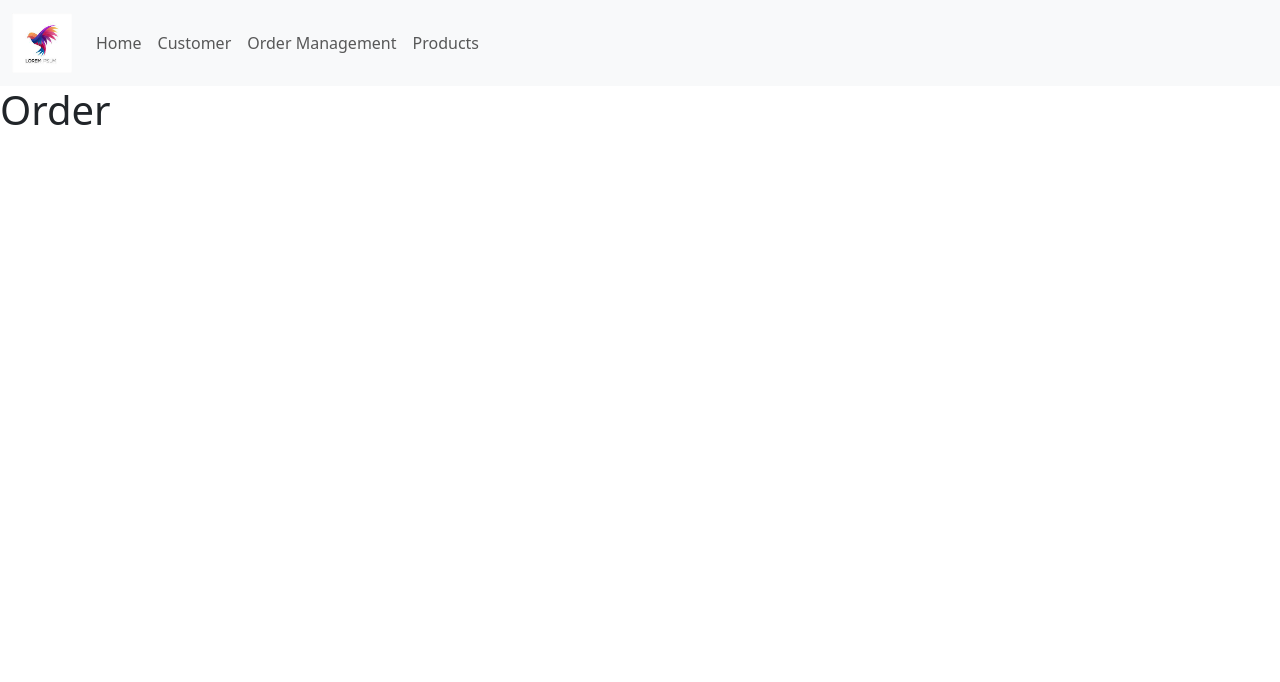
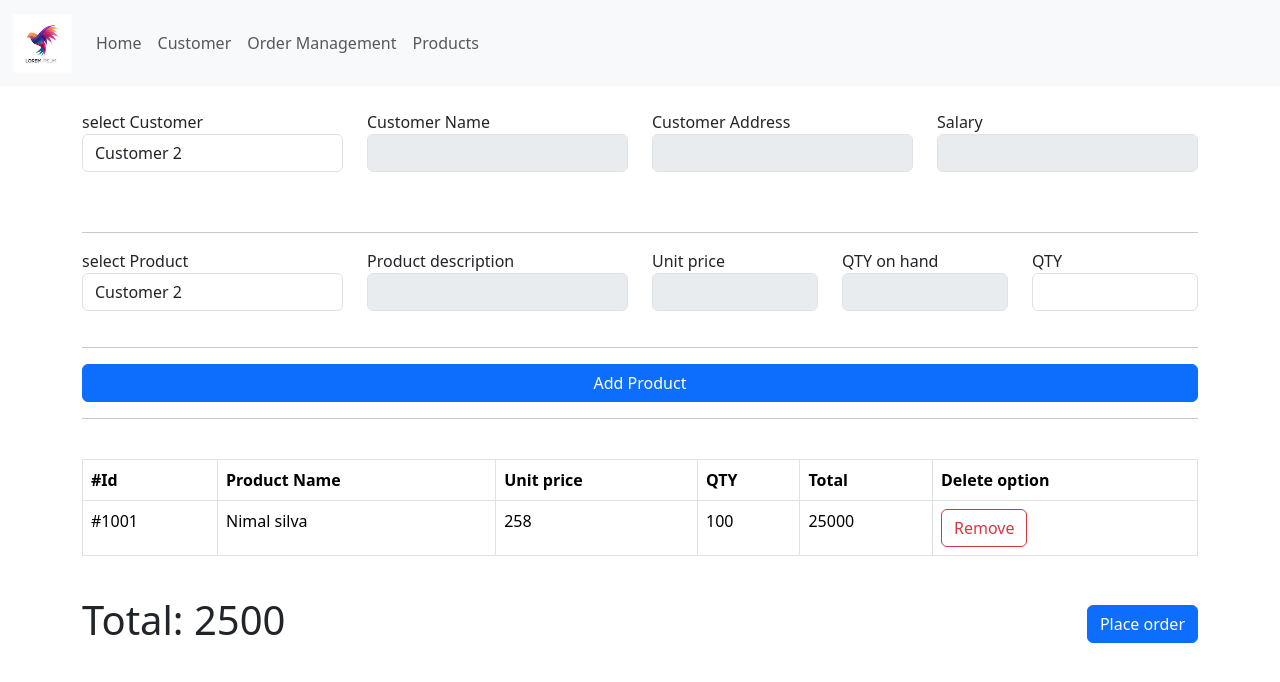
Before and after one commit to Faslanrizni/react-pos-front, a React (Vite) app: page /orders in a window 1280 px wide. Shown: the top 682 px of the page. Built offline with nearby package versions, Linux system fonts and the light colour scheme.

Commit message:
Order management page ui updated

```diff
--- a/src/components/Order.tsx
+++ b/src/components/Order.tsx
@@ -1,4 +1,150 @@
+import React from "react";
+
 function Order() {
-    return <h1>Order</h1>
+    const style:React.CSSProperties={
+        marginBottom:'20px'
+    }
+    const bottomContextStyle:React.CSSProperties={
+        width:'100%',
+        display:'flex',
+        alignItems:"center",
+        justifyContent:'space-between'
+    }
+    return (
+        <>
+            <br/>
+
+            <div className="container">
+                <div className="row">
+                    <div className="col-12 col-sm-6 col-md-3" style={style}>
+                        <div className="form-group">
+                            <label htmlFor="customerName">select Customer</label>
+                            <select  id="customer" className={'form-control'}>
+                                <option value="choose" disabled  defaultValue={'choose'}>choose</option>
+                                <option value="#">Customer 2</option>
+                                <option value="#">Customer 3</option>
+                            </select>
+                        </div>
+                    </div>
+                    <div className="col-12 col-sm-6 col-md-3" style={style}>
+                        <div className="form-group">
+                            <label htmlFor="name">Customer Name</label>
+                            <input type="text" disabled className={'form-control'} id={'name'}/>
+                        </div>
+
+                    </div>
+                    <div className="col-12 col-sm-6 col-md-3" style={style}>
+                        <div className="form-group">
+                            <label htmlFor="address">Customer Address</label>
+                            <input type="text" disabled className={'form-control'} id={'address'}/>
+                        </div>
+
+                    </div>
+                    <div className="col-12 col-sm-6 col-md-3" style={style}>
+                        <div className="form-group">
+                            <label htmlFor="address">Salary</label>
+                            <input type="number" disabled className={'form-control'} id={'salary'}/>
+                        </div>
+                    </div>
+                </div>
+                <br/>
+                <hr/>
+                <div className="row">
+                    <div className="col-12 col-sm-6 col-md-3" style={style}>
+                        <div className="form-group">
+                            <label htmlFor="customerName">select Product</label>
+                            <select  id="product" className={'form-control'}>
+                                <option value="choose" disabled  defaultValue={'choose'}>choose</option>
+                                <option value="#">Customer 2</option>
+                                <option value="#">Customer 3</option>
+                            </select>
+                        </div>
+                    </div>
+                    <div className="col-12 col-sm-6 col-md-3" style={style}>
+                        <div className="form-group">
+                            <label htmlFor="description">Product description</label>
+                            <input type="text" disabled className={'form-control'} id={'description'}/>
+                        </div>
+
+                    </div>
+                    <div className="col-12 col-sm-6 col-md-2" style={style}>
+                        <div className="form-group">
+                            <label htmlFor="price">Unit price</label>
+                            <input type="number" disabled className={'form-control'} id={'price'}/>
+                        </div>
+
+                    </div>
+                    <div className="col-12 col-sm-6 col-md-2" style={style}>
+                        <div className="form-group">
+                            <label htmlFor="qtyOnHand">QTY on hand</label>
+                            <input type="number" disabled className={'form-control'} id={'qtyOnHand'}/>
+                        </div>
+
+                    </div>
+                    <div className="col-12 col-sm-6 col-md-2" style={style}>
+                        <div className="form-group">
+                            <label htmlFor="qty">QTY</label>
+                            <input type="number" className={'form-control'} id={'qty'}/>
+                        </div>
+
+                    </div>
+
+                </div>
+                <hr/>
+
+                <div className="row">
+                    <div className="col-12 ">
+                        <button className={'btn btn-primary col-12'}>Add Product</button>
+                    </div>
+                </div>
+                <hr/>
+
+                <br/>
+                <div className="row">
+                    <div className="col-12">
+                        <table className={'table table-hover table-bordered'}>
+                            <thead>
+                            <tr>
+                                <th>#Id</th>
+                                <th>Product Name</th>
+                                <th>Unit price</th>
+                                <th>QTY</th>
+                                <th>Total</th>
+                                <th>Delete option</th>
+                            </tr>
+                            </thead>
+                            <tbody>
+                            <tr>
+                                <td>#1001</td>
+                                <td>Nimal silva</td>
+                                <td>258</td>
+                                <td>100</td>
+                                <td>25000</td>
+                                <td>
+                                    <button className={'btn btn-outline-danger bnt-sm'}>Remove</button>
+                                </td>
+
+                            </tr>
+
+                            </tbody>
+
+                        </table>
+
+                        <br/>
+
+                        <div className="bottom-context" style={bottomContextStyle}>
+                            <div className="total-outer">
+                                <h1>Total: 2500</h1>
+                            </div>
+                            <div className="place-order">
+                                <button className={'btn btn-primary'}>Place order</button>
+                            </div>
+
+                        </div>
+                    </div>
+                </div>
+            </div>
+        </>
+    )
 }
 export default Order;
```
